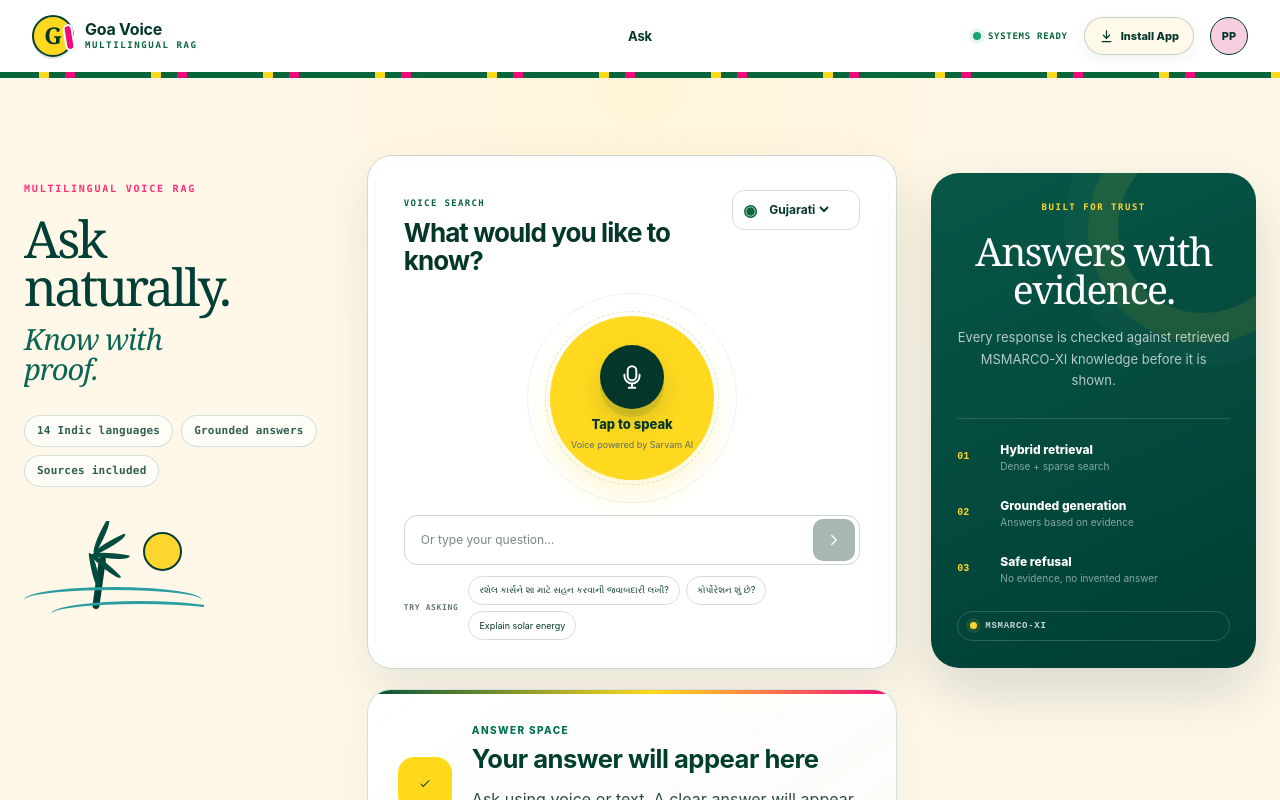
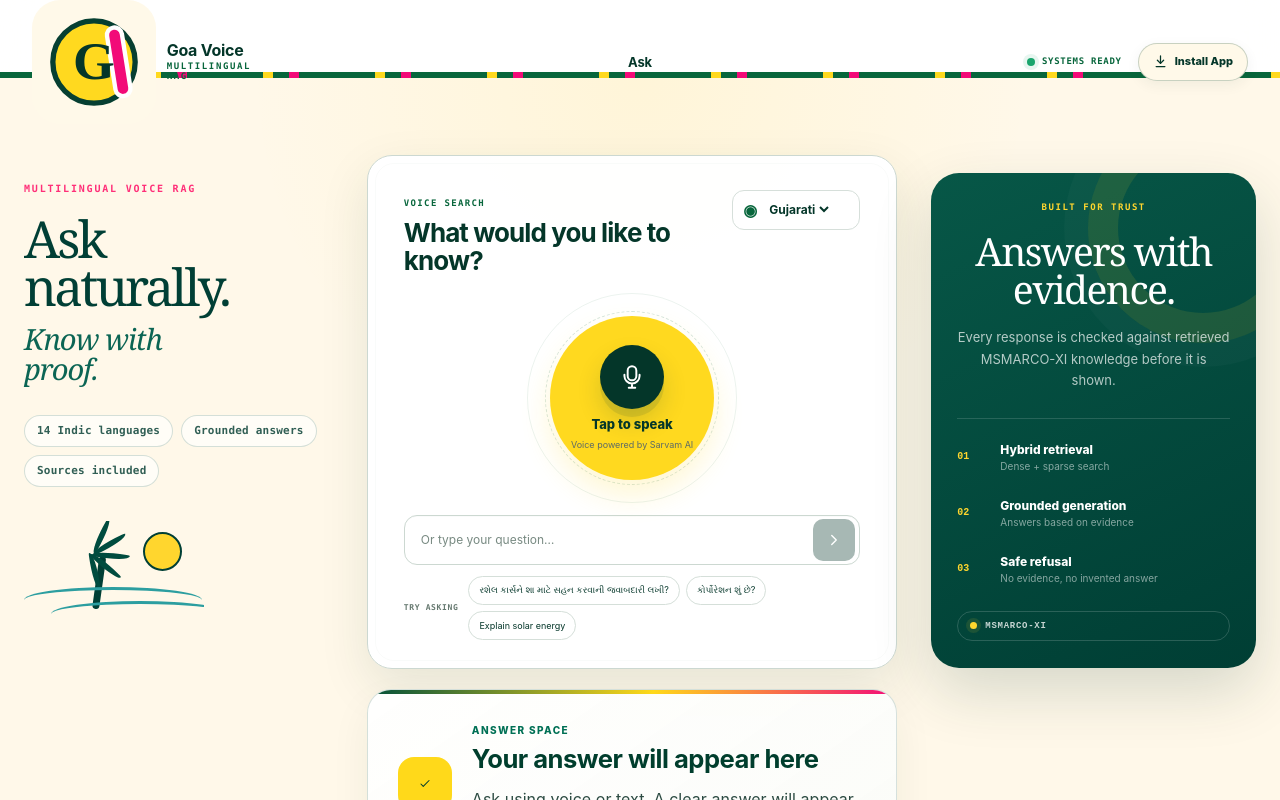
Before and after one commit to parth7881/Voice-Rag, a Next.js app: page / in a window 1280 px wide. Shown: the top 800 px of the page. Built offline with nearby package versions, Linux system fonts and the light colour scheme.

Commit message:
Polish header branding and favicon

```diff
--- a/app/layout.tsx
+++ b/app/layout.tsx
@@ -9,6 +9,11 @@ export const metadata: Metadata = {
   description: "A multilingual voice-first RAG experience built for HH Goa 2026.",
   applicationName: "Goa Voice",
   manifest: "/manifest.webmanifest",
+  icons: {
+    icon: [{ url: "/app-icon.svg", type: "image/svg+xml" }],
+    shortcut: "/app-icon.svg",
+    apple: "/app-icon.svg"
+  },
   appleWebApp: {
     capable: true,
     statusBarStyle: "default",
@@ -28,7 +33,7 @@ export const viewport: Viewport = {
 function Brand() {
   return (
     <Link className="brand" href="/" aria-label="Goa Voice home">
-      <span className="brand-mark" aria-hidden="true"><b>G</b><i /></span>
+      <img className="brand-logo" src="/app-icon.svg" alt="" aria-hidden="true" />
       <span className="brand-copy">
         <strong>Goa Voice</strong>
         <small>Multilingual RAG</small>
@@ -46,12 +51,11 @@ export default function RootLayout({ children }: Readonly<{ children: React.Reac
           <div className="shell header-inner">
             <Brand />
             <nav className="nav" aria-label="Primary navigation">
-              <Link href="/">Ask</Link>
+              <Link href="/" aria-current="page">Ask</Link>
             </nav>
             <div className="header-actions">
               <span className="system-ready"><i /> Systems ready</span>
               <InstallAppButton />
-              <button className="avatar" aria-label="Account">PP</button>
             </div>
           </div>
           <div className="goa-stripe" aria-hidden="true" />
```
